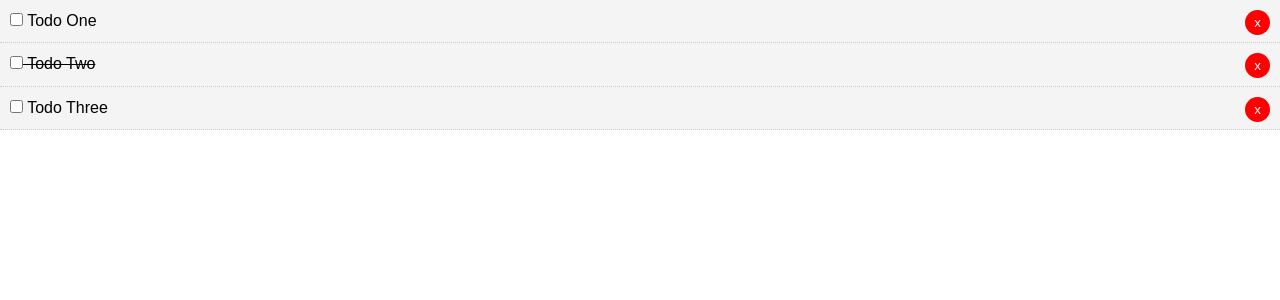
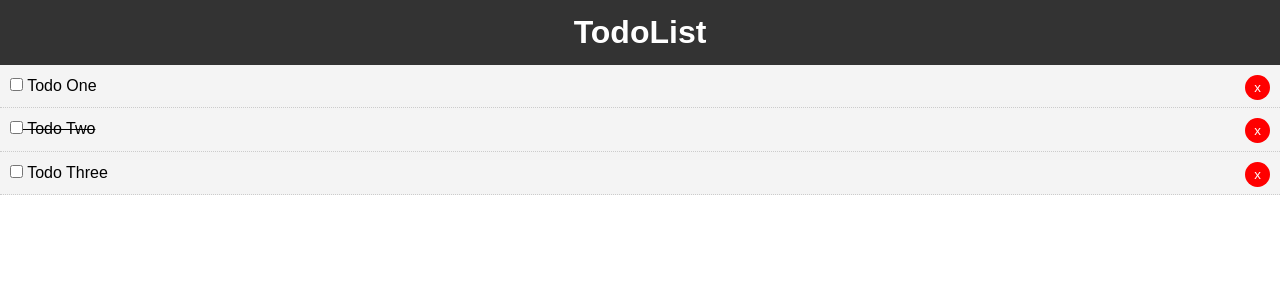
Before and after one commit to HelixFix/Exo-VueJS, a Vue app: page / in a window 1280 px wide. Shown: the top 300 px of the page. Built offline with nearby package versions, Linux system fonts and the light colour scheme.

Commit message:
displayHeader

```diff
--- a/src/App.vue
+++ b/src/App.vue
@@ -1,6 +1,8 @@
 <template>
 
     <div id="app">
+
+        <Header />
 
         <!-- <Todos />  Afficher Todos -->
 
@@ -13,12 +15,15 @@
 
 <script>
 
+import Header from './components/layout/Header'; // importer header
+
 import Todos from './components/Todos'; // importer Todos
 
 export default {
 
   name: 'App',
   components: {
+      Header,
       Todos // Utiliser Todos
   },
 
```
